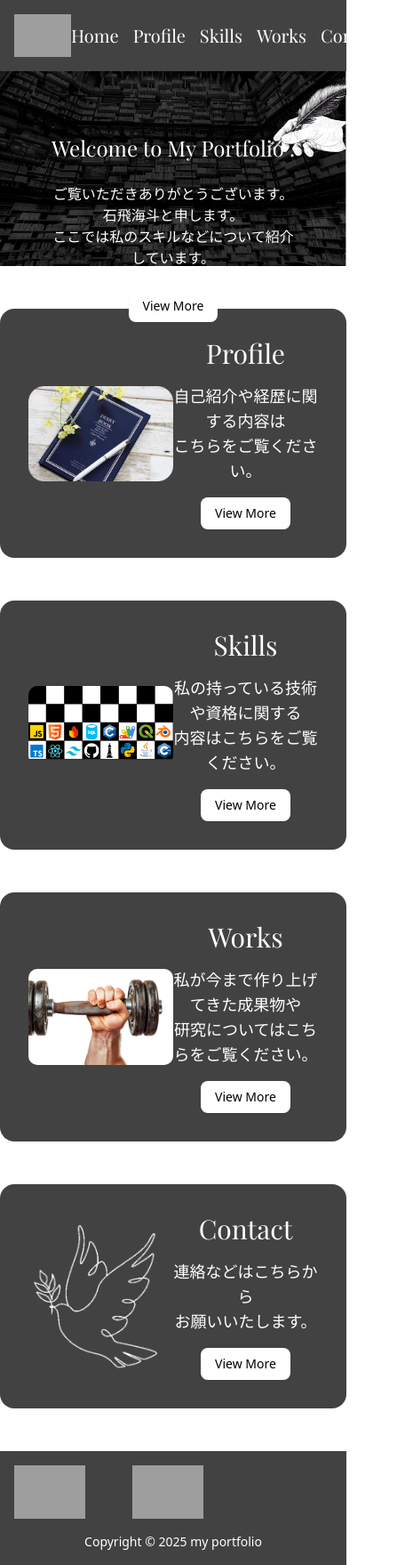
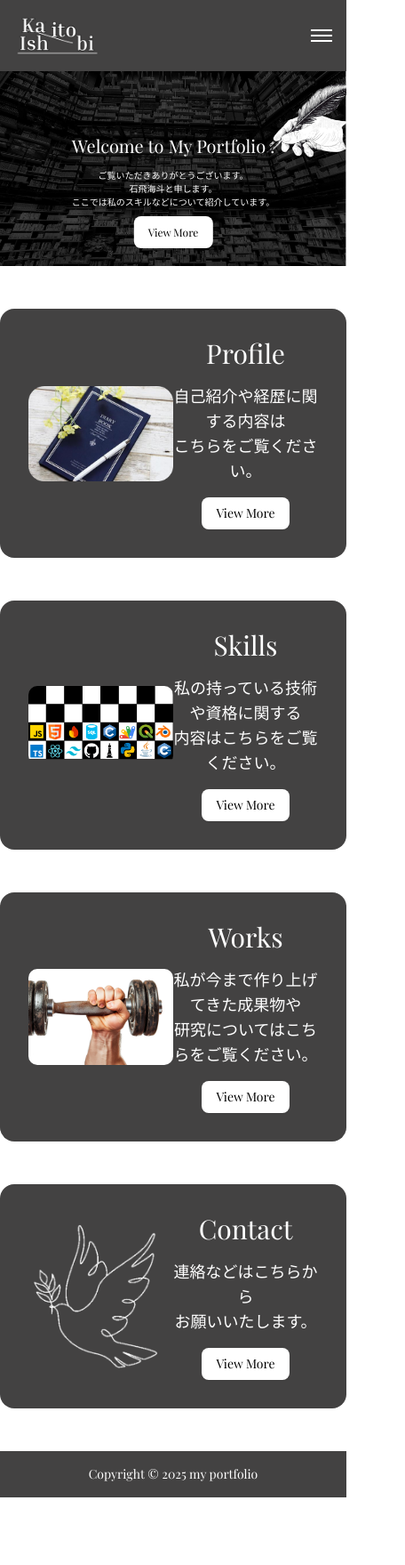
Before and after one commit to kaiteen1003/MyPortforio, a Next.js app: page / in a window 390 px wide. Shown: the whole page at 89% size, 456 px wide, since content can reach past the window. After the commit the page ends 1683 px from the top, so only its background shows below. Built offline with nearby package versions, Linux system fonts and the light colour scheme; grey boxes are pictures that could not be loaded.

Commit message:
私の三つの強みの作成２まで

```diff
--- a/app/layout.tsx
+++ b/app/layout.tsx
@@ -1,14 +1,12 @@
 import type { Metadata } from "next";
 import { Playfair_Display } from "next/font/google";
-import Link from "next/link";
+import "./globals.css";
+import Header from "../components/ui/Header";
 
 const playfair = Playfair_Display({
   subsets: ["latin"],
   weight: ["400", "700"],
 });
-
-// These styles apply to every route in the application
-import "./globals.css";
 
 export const metadata: Metadata = {
   title: "Create Next App",
@@ -23,64 +21,12 @@ export default function RootLayout({
 }) {
   return (
     <html lang="en">
-      <body>
-        <header
-          className={`${playfair.className} text-xl bg-[#434242] text-white p-4 flex justify-between items-center`}
-        >
-          <img
-            src="images//HeaderIcon.png"
-            className="h-12 w-auto"
-            alt="Header Logo"
-          />
-          <nav>
-            <ul className="flex gap-4 mr-6">
-              <li>
-                <Link href="/" className="hover:underline">
-                  Home
-                </Link>
-              </li>
-              <li>
-                <Link href="/profile" className="hover:underline">
-                  Profile
-                </Link>
-              </li>
-              <li>
-                <Link href="/skills" className="hover:underline">
-                  Skills
-                </Link>
-              </li>
-              <li>
-                <Link href="/works" className="hover:underline">
-                  Works
-                </Link>
-              </li>
-              <li>
-                <Link href="/contact" className="hover:underline">
-                  Contact
-                </Link>
-              </li>
-            </ul>
-          </nav>
-        </header>
-        <main className="">{children}</main>
+      <body className={playfair.className}>
+        <Header />
+        <main>{children}</main>
         <footer className="bg-[#434242] text-white p-4 text-center">
-          <div className="flex justify-between items-center gap-4 mb-4 w-full">
-            <img
-              src="images//HeaderIcon.png"
-              alt="Logo 1"
-              className="h-15 w-auto"
-            />
-            <div className="flex-1 flex justify-center">
-              <img
-                src="images//TeckStack.png"
-                alt="Logo 2"
-                className="h-15 w-auto mr-8"
-              />
-            </div>
-            <div className="h-15 w-15"></div>
-          </div>
-
-          <p className="text-sm"> Copyright © 2025 my portfolio</p>
+          {/* 省略 */}
+          <p className="text-sm">Copyright © 2025 my portfolio</p>
         </footer>
       </body>
     </html>
--- a/app/page.tsx
+++ b/app/page.tsx
@@ -29,7 +29,7 @@ export default function Home() {
         />
         <div className="absolute top-[32%] left-1/2 transform -translate-x-1/2 text-center">
           <motion.h1
-            className={`${playfair.className} text-white text-2xl sm:text-3xl md:text-5xl lg:text-6xl whitespace-nowrap`}
+            className={`${playfair.className} text-white text-xl sm:text-3xl md:text-5xl lg:text-6xl whitespace-nowrap`}
             initial={{ opacity: 0, y: 50 }}
             animate={{ opacity: 1, y: 0 }}
             transition={{ duration: 1, delay: 0.2 }}
@@ -38,7 +38,7 @@ export default function Home() {
           </motion.h1>
 
           <motion.p
-            className={`${playfair.className} text-white text-base sm:text-xl  md:text-xl lg:text-2xl mt-6`}
+            className={`${playfair.className} text-white  text-[0.625rem] mt-3  md:text-xl lg:text-2xl lg:mt-6`}
             initial={{ opacity: 0, y: 50 }}
             animate={{ opacity: 1, y: 0 }}
             transition={{ duration: 1, delay: 0.5 }}
@@ -54,7 +54,11 @@ export default function Home() {
             animate={{ opacity: 1, y: 0 }}
             transition={{ duration: 1, delay: 0.8 }}
           >
-            <Button className="bg-white hover:bg-[#434242] text-black mt-6">
+            <Button
+              className="bg-white hover:bg-[#434242] text-black text-xs px-4 py-2 mt-2
+             sm:text-base sm:px-6 sm:py-3
+             lg:text-lg lg:px-8 lg:py-4 lg:mt-6"
+            >
               View More
             </Button>
           </motion.div>
--- a/app/profile/Status.tsx
+++ b/app/profile/Status.tsx
@@ -8,7 +8,7 @@ export default function Status() {
           {/* 画像エリア：横幅50%・高さは正方形に自動調整 */}
           <div className="w-full md:w-1/2 max-w-1/2 relative aspect-square">
             <Image
-              src="/Status.jpg"
+              src="/images/Status.jpg"
               alt="Profile Photo"
               fill
               className="rounded-xl shadow-lg object-cover"
--- a/app/profile/ThreePoint.tsx
+++ b/app/profile/ThreePoint.tsx
@@ -24,40 +24,95 @@ const ThreePoint = () => {
           className="w-1/3 h-auto rounded-xl object-cover"
         />
       </div>
-      <div className="bg-[#000000] rounded-2xl p-8 mx-6 my-12 max-w-3xl mx-auto text-white flex flex-col items-center gap-8 font-serif">
-        {/* Box 1 */}
-        <div className="bg-[#434242] rounded-2xl p-8 flex-1 w-full text-white">
-          <h2 className="text-xl font-bold mb-2">広く学んだ知識</h2>
+      <div className="max-w-screen-xl mx-auto px-4 py-16">
+        <div className="text-center mb-12">
+          <h3 className="text-xl font-bold text-black text-center mb-4">
+            ADVANTAGE
+            <span className="text-blue-600  text-3xl"> 1</span>
+          </h3>
+
+          {/* タイトル */}
+          <h2 className="text-4xl font-bold">
+            大学で学んだ情報工学にかかわる全般の知識
+          </h2>
+          <div className="w-32 h-1 bg-black mx-auto rounded-full mt-3" />
+        </div>
+
+        <div className="flex flex-col md:flex-row items-center gap-12">
+          {/* 左側：画像 */}
+          <div className="w-full md:w-1/2">
+            <img
+              src="/images/SkillIcon1.png"
+              alt="Skill Visual"
+              className="w-full h-auto rounded-xl shadow-lg"
+            />
+          </div>
+
+          {/* 右側：テキスト */}
+          <div className="w-full md:w-1/2 text-base md:text-lg leading-relaxed space-y-6">
+            <div>
+              <h3 className="text-xl font-semibold mb-2">扱える言語：</h3>
+              <p>Python、C、C#、Java、TypeScript など</p>
+            </div>
+
+            <div>
+              <h3 className="text-xl font-semibold mb-2">保有資格：</h3>
+              <p>基本情報技術者、特許検索インストラクター</p>
+            </div>
             <p>
-            扱える言語：
-            <br /> Python、C、C#、Java、TypeScript など
+              <strong>
+                大学では、情報工学に関する幅広い知識と技術の習得に努めてきました。
+                環境構築からデザイン、フロントエンド・バックエンドの開発、アプリ制作に至るまで、一連の開発プロセスを体系的に学びました。さらに、特許取得のプロセスなど、技術を形にする上流工程についても理解を深め、企画から実装・運用までの全体像を把握しています。
+                このように、情報工学全般に対する総合的な知識と実践経験は、私の大きな強みです。
+              </strong>
             </p>
-          <br />
+          </div>
+        </div>
+        <div className="max-w-screen-xl mx-auto px-4 py-16">
+          <div className="text-center mb-12">
+            <h3 className="text-xl font-bold text-black text-center mb-4">
+              ADVANTAGE
+              <span className="text-blue-600  text-3xl"> 2</span>
+            </h3>
+            {/* タイトル */}
+            <h2 className="text-4xl font-bold">
+              チーム開発・実践力を養ったプロジェクト経験
+            </h2>
+            <div className="w-32 h-1 bg-black mx-auto rounded-full mt-3" />
+          </div>
+
+          <div className="flex flex-col md:flex-row items-center gap-12">
+            {/* 左側：テキスト */}
+            <div className="w-full md:w-1/2 text-base md:text-lg leading-relaxed space-y-6 order-2 md:order-1">
+              <div>
+                <h3 className="text-xl font-semibold mb-2">担当経験：</h3>
                 <p>
-            保有資格：
-            <br /> 基本情報技術者、特許検索インストラクター
+                  フロントエンド/バックエンド設計、UI/UXデザイン、ドキュメント管理
                 </p>
               </div>
 
-        {/* Box 2 */}
-        <div className="bg-[#434242] rounded-2xl p-8 flex-1 w-full text-white">
-          <h2 className="text-xl font-bold mb-2">実務経験</h2>
+              <div>
+                <h3 className="text-xl font-semibold mb-2">使用ツール：</h3>
+                <p>GitHub、Figma、Firebase、React など</p>
+              </div>
+
               <p>
-            現在まで３年以上大学内のベンチャー企業で働かせていただいており、
-            そこで以下のような仕事をさせていただいておりました。 <br />
-            ・Pythonを用いたAI製作や解析用csvの処理機能作成
-            <br />
-            ・TypeScript×React×FirebaseのWEBアプリケーション製作
-            <br />
-            ・上記アプリケーションの特許出願資料作成
-            <br />
+                <strong>
+                  複数人によるチーム開発プロジェクトを通じて、実践的な開発スキルとコミュニケーション力を磨いてきました。
+                  要件定義から設計、実装、テスト、ドキュメント整備まで一貫して経験し、技術だけでなくプロジェクト推進力も身につけています。
+                </strong>
               </p>
             </div>
 
-        {/* Box 3 */}
-        <div className="bg-[#434242] rounded-2xl p-8 flex-1 w-full text-white">
-          <h2 className="text-xl font-bold mb-2">製作へのモチベーション</h2>
-          <p>コンテンツ3</p>
+            {/* 右側：画像 */}
+            <div className="w-full md:w-1/2 order-1 md:order-2">
+              <img
+                src="/images/SkillIcon2.png"
+                alt="Project Skill Visual"
+                className="w-full h-auto rounded-xl shadow-lg"
+              />
+            </div>
+          </div>
         </div>
       </div>
     </div>
--- /dev/null
+++ b/components/ui/Header.tsx
@@ -0,0 +1,54 @@
+"use client";
+
+import Link from "next/link";
+import { useState } from "react";
+
+export default function Header() {
+  const [menuOpen, setMenuOpen] = useState(false);
+
+  return (
+    <header className="text-xl bg-[#434242] text-white p-4 flex justify-between items-center relative">
+      <img
+        src="images/HeaderIcon.png"
+        className="h-12 w-auto"
+        alt="Header Logo"
+      />
+      <div
+        className="md:hidden cursor-pointer"
+        onClick={() => setMenuOpen(!menuOpen)}
+      >
+        <div className="w-6 h-0.5 bg-white mb-1" />
+        <div className="w-6 h-0.5 bg-white mb-1" />
+        <div className="w-6 h-0.5 bg-white" />
+      </div>
+      <nav className="hidden md:block">
+        <ul className="flex gap-4 mr-6">
+          {["Home", "Profile", "Skills", "Works", "Contact"].map((name) => (
+            <li key={name}>
+              <Link href={`/${name.toLowerCase()}`} className="hover:underline">
+                {name}
+              </Link>
+            </li>
+          ))}
+        </ul>
+      </nav>
+      {menuOpen && (
+        <div className="absolute top-full left-0 w-full bg-[#434242] text-white md:hidden z-10">
+          <ul className="flex flex-col p-4 space-y-2">
+            {["Home", "Profile", "Skills", "Works", "Contact"].map((name) => (
+              <li key={name}>
+                <Link
+                  href={`/${name.toLowerCase()}`}
+                  className="block hover:underline"
+                  onClick={() => setMenuOpen(false)}
+                >
+                  {name}
+                </Link>
+              </li>
+            ))}
+          </ul>
+        </div>
+      )}
+    </header>
+  );
+}
```
Also changed, not shown: public/images/SkillIcon1.png (added), public/images/SkillIcon2.png (added). Lines whose indentation alone changed are shown as unchanged.
